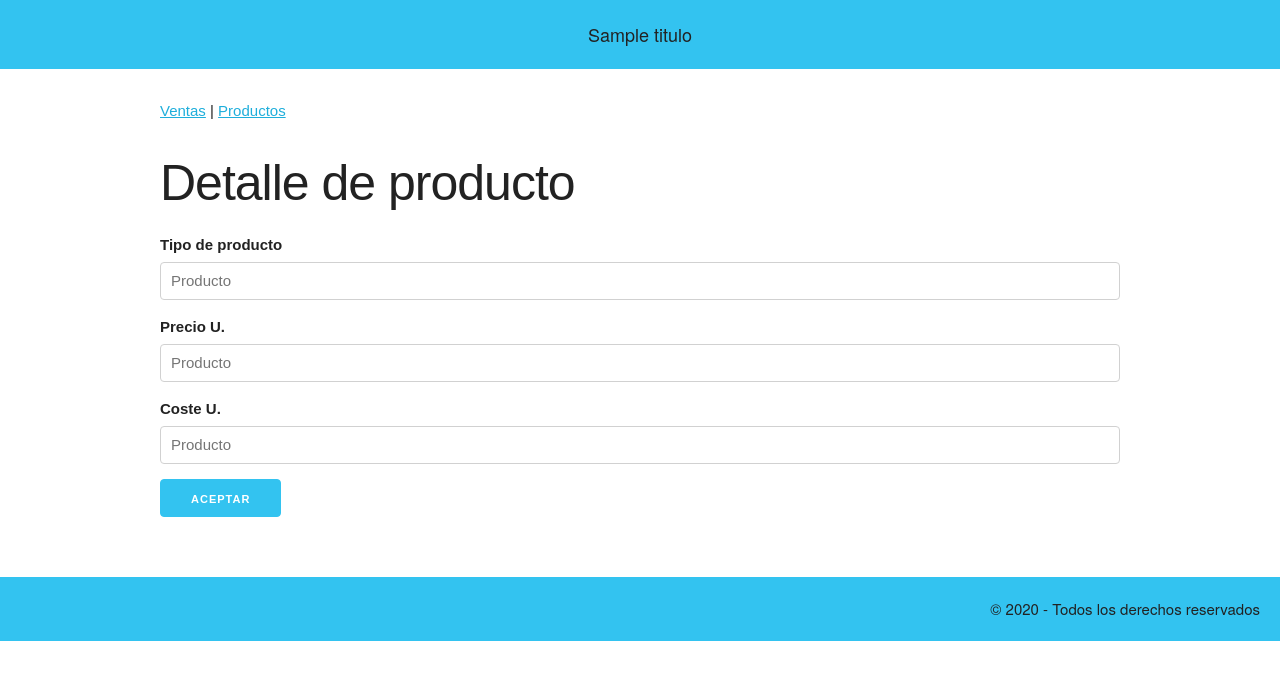
After one commit to Ramoncheri/ventas, a Flask app: template the_app/templates/modifproduct.html in a window 1280 px wide. The commit adds this page. Shown: the top 680 px of the page. Run offline with Flask 2, Linux system fonts and the light colour scheme; the template is opened without the code that fills it: values that come from a table or form of the project are taken from there, most other values are stand-ins (such as "Sample title", 1, 10 or a date in 2020); parts of the project's set-up code (start-up, migrations or seed data) failed here and were passed over.

Commit message:
Modificacion de productos

```diff
--- a/the_app/forms.py
+++ b/the_app/forms.py
@@ -1,5 +1,5 @@
 from flask_wtf import FlaskForm
-from wtforms import StringField, FloatField, SubmitField
+from wtforms import StringField, FloatField, SubmitField, HiddenField
 from wtforms.validators import DataRequired, Length, ValidationError
 
 
@@ -8,6 +8,7 @@
         raise ValidationError('Precio debe ser mayor que el coste')
 
 class ProductForm(FlaskForm): #formulario para validar los datos. Solo hay que definir los datos y ponerle validadores
+    id= HiddenField('id')
     tipo_producto = StringField('Tipo de producto', validators= [DataRequired(), Length(min=3, message="Debe tener al menos tres caracteres")])
     precio_unitario= FloatField('Precio U.', validators= [DataRequired()])
     coste_unitario= FloatField('Coste U.', validators=[DataRequired(), valida_coste])
--- /dev/null
+++ b/the_app/templates/modifproduct.html
@@ -0,0 +1,48 @@
+{% extends 'base.html' %}
+
+{% block titulo %} Detalle de productos {% endblock %}
+
+{% block contenido %}
+<h1>Detalle de producto</h1>
+<form action="/modificaproducto" clas="u-ful-width" method="post">
+
+    {{form.hidden_tag()}}
+
+    {{form.tipo_producto.label}}
+    {% if form.tipo_producto.errors %}  <!--si hay errores, da True-->
+        {{ form.tipo_producto(class= "u-full-width error", placeholder= "Producto")}}
+        {% for error in form.tipo_producto.errors %}
+            <p class="error-msg">{{ error }}</p>  <!--imprime los errores en un parrafo especifico-->
+        {%endfor%}
+        {% else %}
+            {{ form.tipo_producto(class= "u-full-width", placeholder= "Producto")}}
+    {% endif %}
+
+    {{form.precio_unitario.label}}
+    {% if form.precio_unitario.errors %}  <!--si hay errores, da True-->
+        {{form.precio_unitario(class="u-full-width error", placeholder="Precio unitario")}}
+        {% for error in form.precio_unitario.errors %}
+            <p class="error-msg">{{ error }}</p>  <!--imprime los errores en un parrafo especifico-->
+        {%endfor%}
+
+    {% else %}
+        {{ form.precio_unitario(class= "u-full-width", placeholder= "Producto")}}
+    {% endif %}
+
+    {{form.coste_unitario.label}}
+    {% if form.coste_unitario.errors %}  <!--si hay errores, da True-->
+        {{form.coste_unitario(class="u-full-width error", placeholder= "Coste unitario")}}
+        {% for error in form.coste_unitario.errors %}
+            <p class="error-msg">{{ error }}</p>  <!--imprime los errores en un parrafo especifico-->
+        {%endfor%}
+
+    {% else %}
+        {{ form.coste_unitario(class= "u-full-width", placeholder= "Producto")}}
+    {% endif %}
+
+    {{form.submit(class="button-primary")}}
+
+
+
+</form>
+{% endblock %}
--- a/the_app/templates/productos.html
+++ b/the_app/templates/productos.html
@@ -17,7 +17,7 @@
         </tr>
         {% for producto in productos %}
         <tr>
-            <td class='producto'>{{producto[1]}}</td>
+            <td class='producto'><a href="/modificaproducto?id={{producto[0]}}">{{producto[1]}}</a></td>
             <td> {{producto[2]}} €</td>
             <td> {{producto[3]}} €</td>
         </tr>
```
Also changed, not shown: the_app/routes.py (+34 -0 lines), data/ventas.db.
